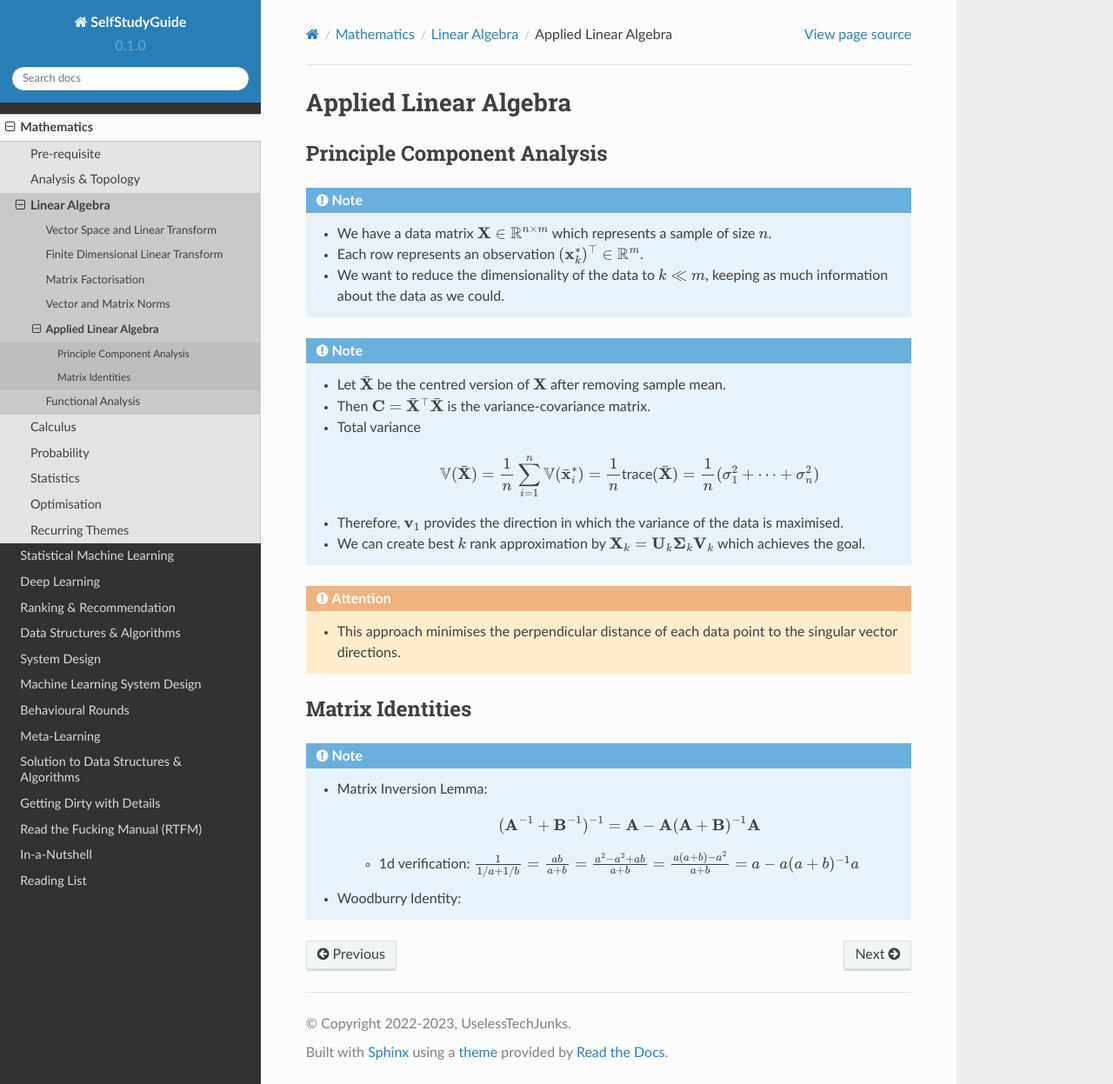
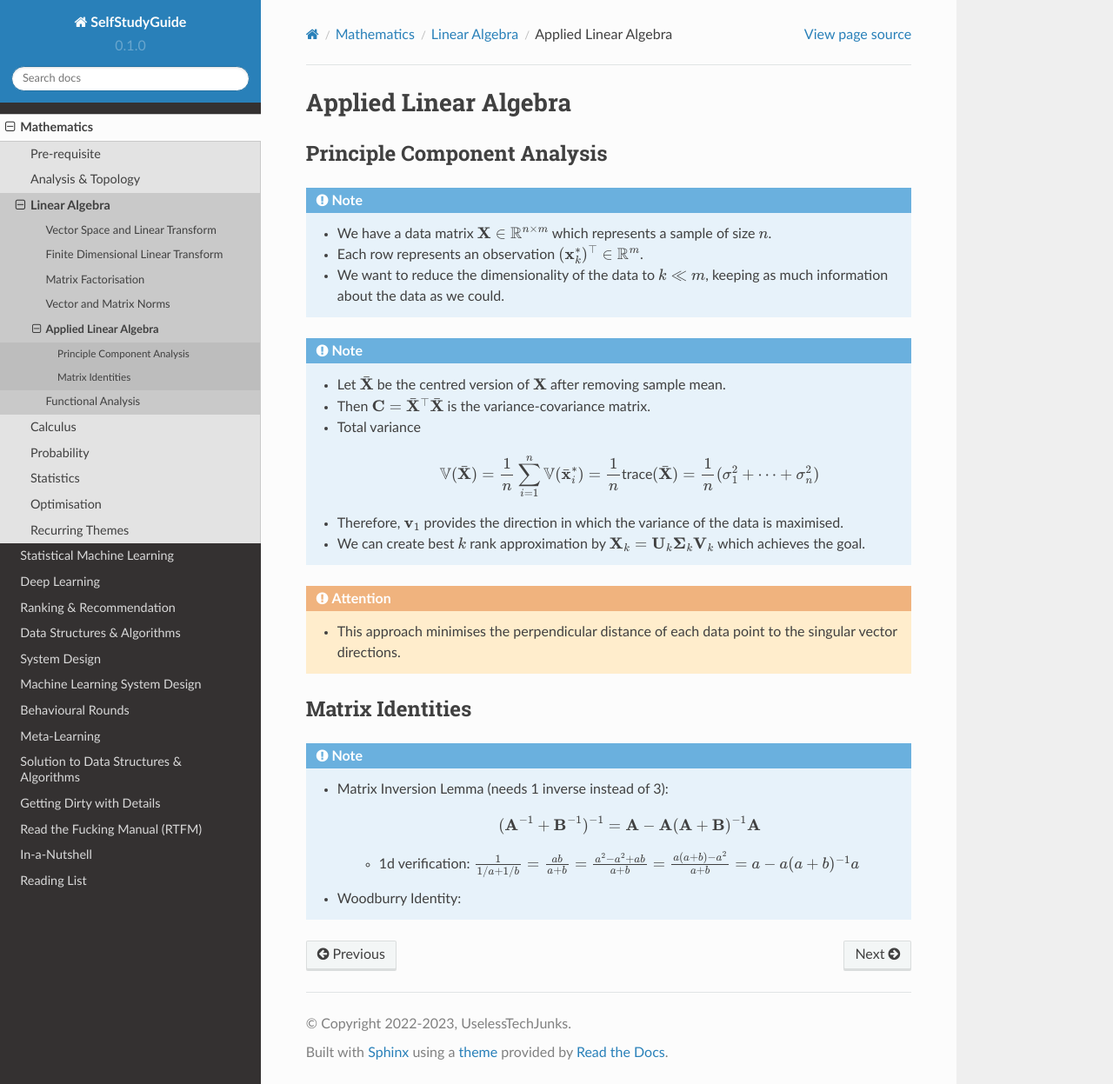
Before and after one commit to uselesstechjunks/leetcode, a Sphinx documentation site: the page built from docs/source/math/linalg/applied.rst, in a window 1280 px wide and 1247 px high. Shown: the whole window at 87% size. Built offline with Sphinx 7.4.7 and the Read the Docs theme 2.0.0, drawn with Linux system fonts in a browser that asks for light colours.

Commit message:
Update applied.rst

```diff
--- a/docs/source/math/linalg/applied.rst
+++ b/docs/source/math/linalg/applied.rst
@@ -26,7 +26,7 @@ Principle Component Analysis
 Matrix Identities
 ********************************************************************************
 .. note::
-	* Matrix Inversion Lemma:
+	* Matrix Inversion Lemma (needs 1 inverse instead of 3):
 
 		.. math:: (\mathbf{A}^{-1}+\mathbf{B}^{-1})^{-1}=\mathbf{A}-\mathbf{A}(\mathbf{A}+\mathbf{B})^{-1}\mathbf{A}
 
```
